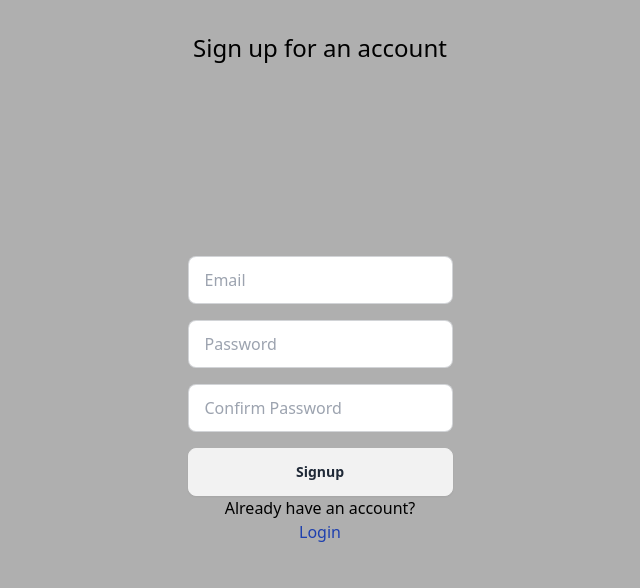
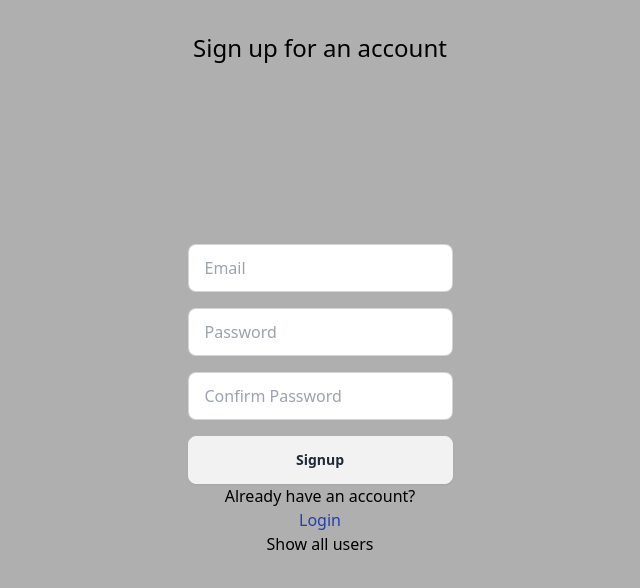
Before and after one commit to zadohu22/showdown-team-analysis, a React (Vite) app: page /signup in a window 1280 px wide. Shown: the top 588 px of the page, without its empty margins (320-960 px from the left). Built offline with nearby package versions, Linux system fonts and the light colour scheme.

Commit message:
starts auth

```diff
--- a/src/components/Auth/Signup.tsx
+++ b/src/components/Auth/Signup.tsx
@@ -8,6 +8,7 @@ const Signup = () => {
 	const [confirmPassword, setConfirmPassword] = useState<string>('');
 
 	const handleSubmit = async (e: React.FormEvent<HTMLFormElement>) => {
+		console.log('test');
 		e.preventDefault();
 		console.log('submitted');
 		try {
@@ -27,6 +28,18 @@ const Signup = () => {
 			console.log(data);
 		} catch (error) {
 			console.error('Error:', error);
+		}
+	};
+
+	const handleShowAll = async () => {
+		console.log('hi');
+		try {
+			const response = await fetch('http://localhost:3000/get-all');
+
+			const data = await response.json();
+			console.log(data);
+		} catch (error) {
+			console.log(error);
 		}
 	};
 
@@ -68,6 +81,7 @@ const Signup = () => {
 					Login
 				</p>
 			</div>
+			<button onClick={handleShowAll}>Show all users</button>
 		</div>
 	);
 };
```
